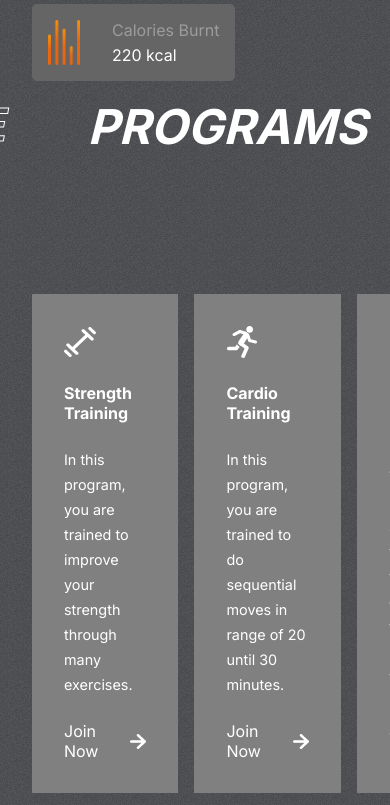
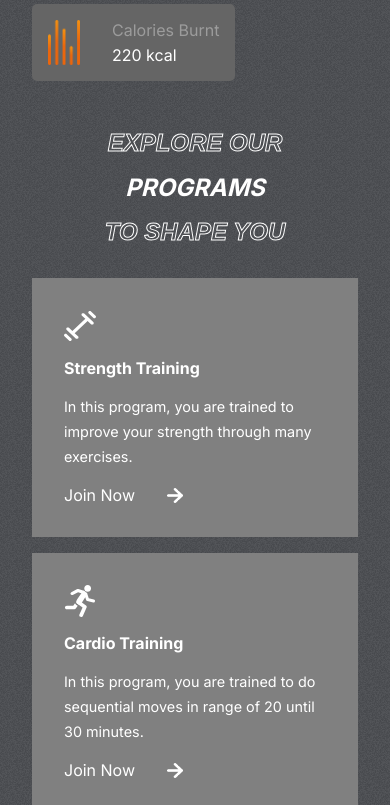
Before and after one commit to ThomasSzentirmay/FT-demo-st, a React (Create React App) app: page / in a window 390 px wide. Shown: the part 1000-1805 px from the top of the page. Built offline with nearby package versions, Linux system fonts and the light colour scheme; the HTML template or start-up script is replaced by a standard one.

Commit message:
finished responsive design for programs

```diff
--- a/src/components/Programs/Programs.css
+++ b/src/components/Programs/Programs.css
@@ -61,3 +61,22 @@
     background: var(--planCard);
     cursor: pointer;
 }
+
+
+/* RESPONSIVE DESIGN */
+
+
+@media screen and (max-width: 768px) {
+    .programs-header {
+        flex-direction: column;
+        gap: 1rem;
+        font-size: x-large;
+        align-items: center;
+        justify-content: center;
+        margin-top: 2rem;
+    }
+
+    .program-categories {
+        flex-direction: column;
+    }
+}
```
